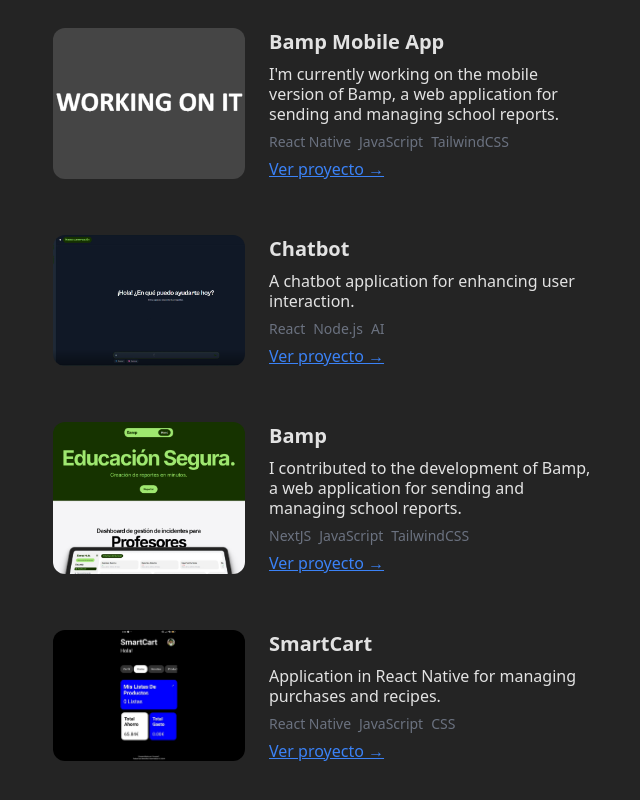
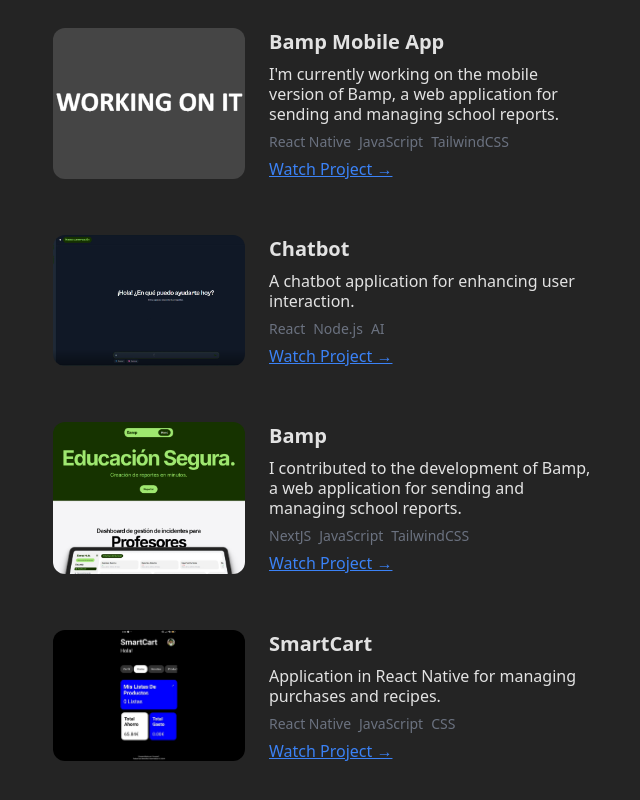
Before and after one commit to YoussefAKQ/YoussefAKQ.github.io, a React (Vite) app: page / in a window 1280 px wide. Shown: the part 800-1600 px from the top of the page, without its empty margins (603-1243 px from the left). Built offline with nearby package versions, Linux system fonts and the light colour scheme.

Commit message:
Cambio de idioma en una parte

```diff
--- a/src/components/ProjectItem.jsx
+++ b/src/components/ProjectItem.jsx
@@ -17,7 +17,7 @@ const ProjectItem = ({ title, description, image, skills, link }) => {
         {link && (
           <a href={link} target="_blank" rel="noopener noreferrer"
              className="inline-block mt-4 text-blue-500 hover:underline">
-            Ver proyecto →
+            Watch Project →
           </a>
         )}
       </div>
```
